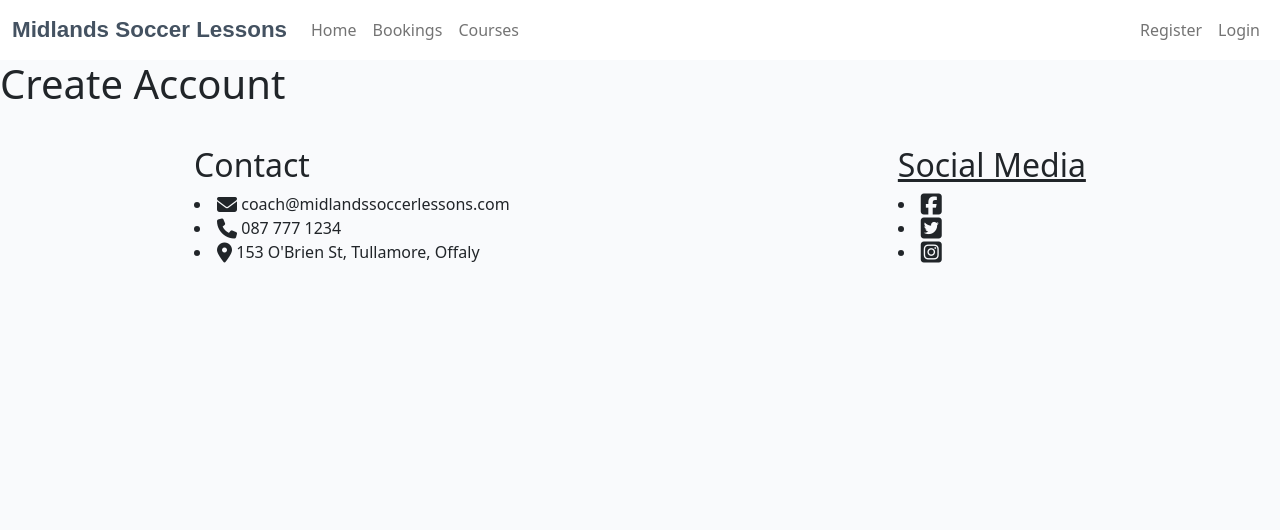
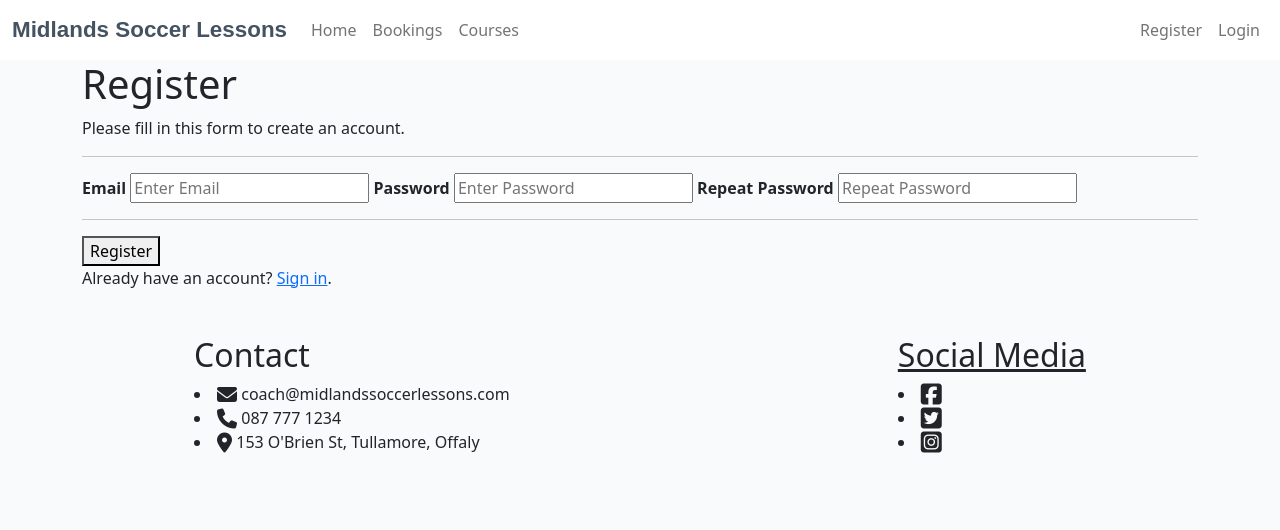
Before and after one commit to nathan-bytecode/midlands-soccer-lessons, a Django app: template soccer/templates/soccer/account.html in a window 1280 px wide. Shown: the top 530 px of the page. Run offline with Django 4.2, Linux system fonts and the light colour scheme; the template is opened without the code that fills it, so the values that code supplies are empty; some libraries are stand-ins or nearby versions; some web fonts are replaced.

Commit message:
add register html structure

```diff
--- a/soccer/templates/soccer/account.html
+++ b/soccer/templates/soccer/account.html
@@ -1,7 +1,31 @@
 {% extends "base.html" %}
+
+{% url 'register' as 'register_url' %}
 
 {% block content %}
 
-<h1>Create Account</h1>
+<form action="action_page.php">
+    <div class="container">
+      <h1>Register</h1>
+      <p>Please fill in this form to create an account.</p>
+      <hr>
+
+      <label for="email"><b>Email</b></label>
+      <input type="text" placeholder="Enter Email" name="email" id="email" required>
+
+      <label for="psw"><b>Password</b></label>
+      <input type="password" placeholder="Enter Password" name="psw" id="psw" required>
+
+      <label for="psw-repeat"><b>Repeat Password</b></label>
+      <input type="password" placeholder="Repeat Password" name="psw-repeat" id="psw-repeat" required>
+      <hr>
+
+      <button type="submit" class="registerbtn">Register</button>
+    </div>
+
+    <div class="container signin">
+      <p>Already have an account? <a href="#">Sign in</a>.</p>
+    </div>
+  </form>
 
 {% endblock %}
--- a/soccer/urls.py
+++ b/soccer/urls.py
@@ -3,4 +3,5 @@ from django.urls import path, include
 
 urlpatterns = [
     path('', views.index, name='home'),
+    path('register/', views.register, name='register'),
 ]
--- a/soccer/views.py
+++ b/soccer/views.py
@@ -7,5 +7,5 @@ from .models import Account
 def index(request):
     return render(request, 'soccer/index.html')
 
-def account(request):
+def register(request):
     return render(request, 'soccer/account.html')
--- a/templates/base.html
+++ b/templates/base.html
@@ -61,7 +61,7 @@
                 <ul class="navbar-nav">
 
                     <li class="nav-item">
-                        <a class="nav-link" aria-label="sign up" href="/accounts/signup/">Register</a>
+                        <a class="nav-link" aria-label="sign up" href="{% url 'register' %}">Register</a>
                     </li>
                     <li class="nav-item">
                         <a class="nav-link" aria-label="login"  href="/accounts/login/">Login</a>
```
